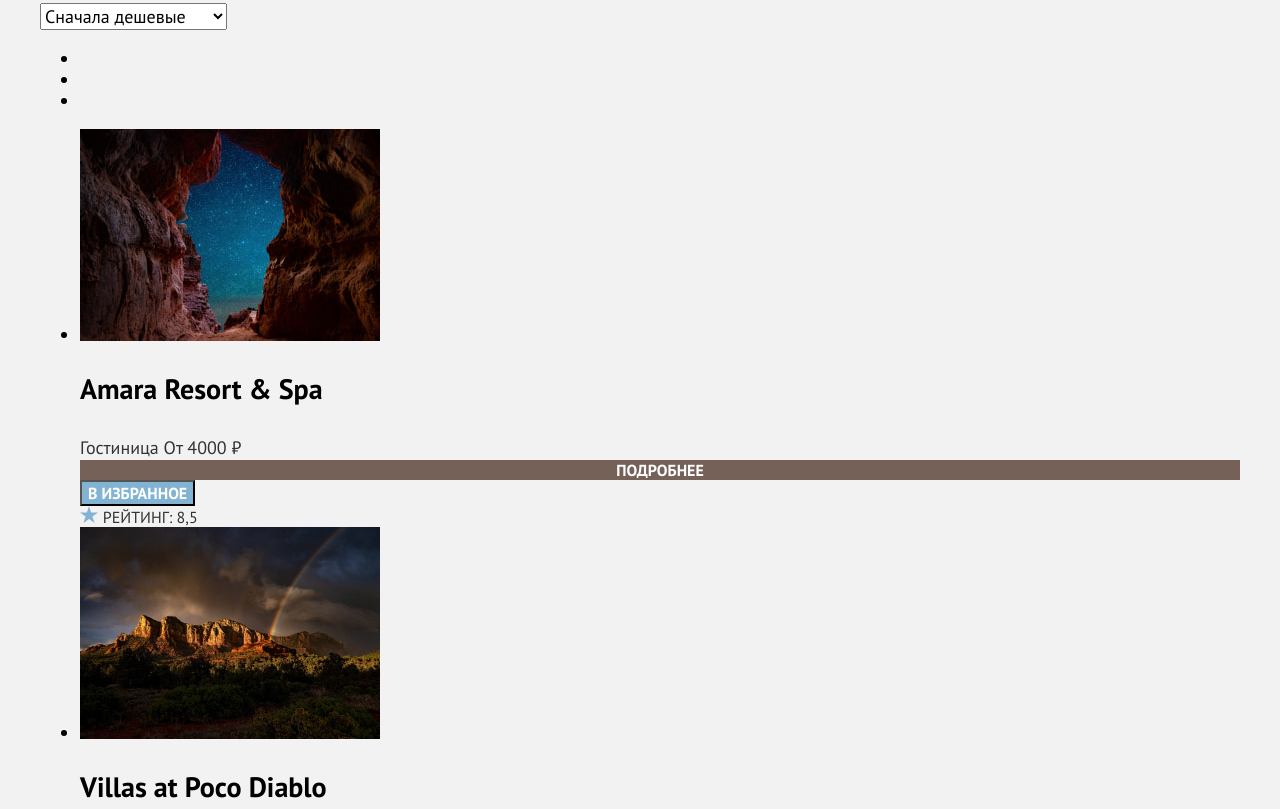
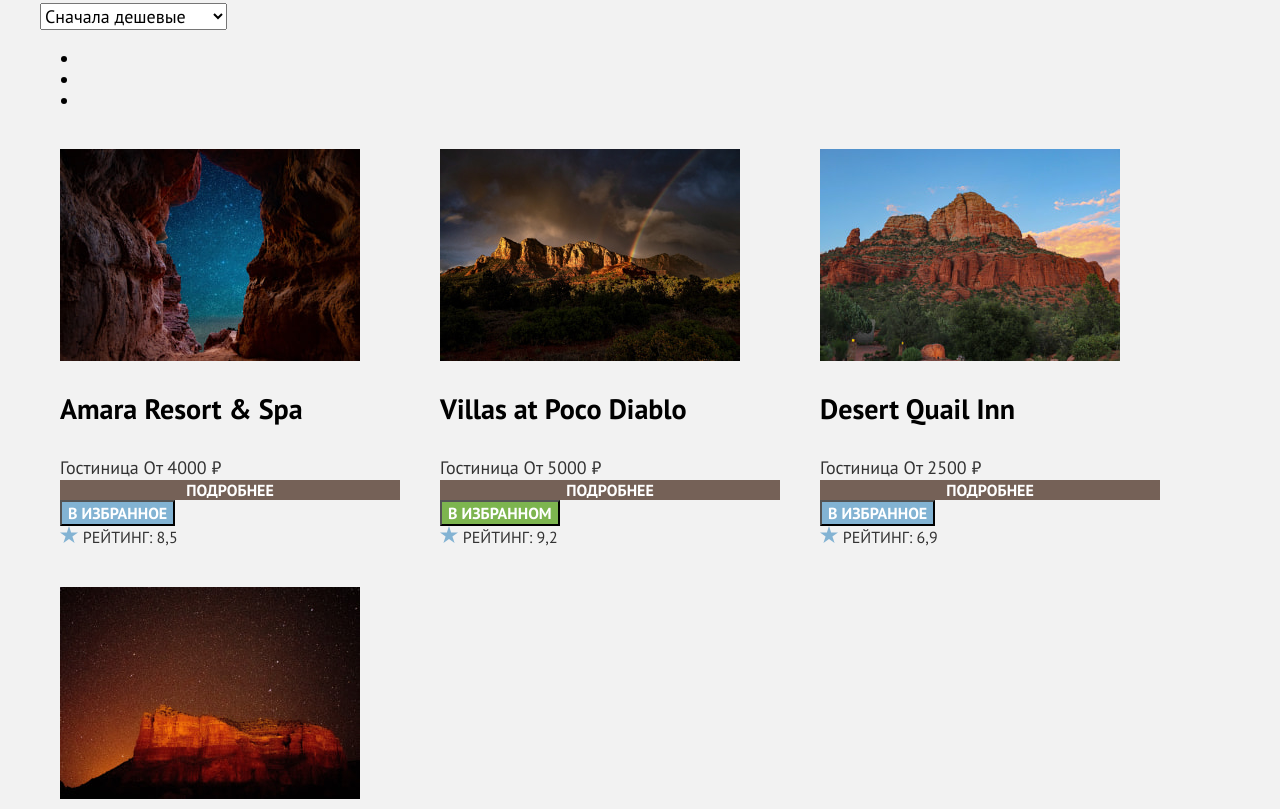
Before and after one commit to htmlacademy-htmlcss/2095675-sedona-36, a plain HTML site: page catalog.html in a window 1280 px wide. Shown: the part 451-1260 px from the top of the page. Drawn offline with Linux system fonts and the light colour scheme.

Commit message:
Добавляет сетку каталога

```diff
--- a/catalog.html
+++ b/catalog.html
@@ -203,7 +203,7 @@
               <span class="product-card-rating">Рейтинг: 9,2</span>
             </li>
 
-            <li class="product-card-image-item">
+            <li class="product-card-item">
               <a class="product-card-image-link" href="#">
                 <img class="product-card-image" src="image/content-image/hotel-3.jpg" width="300" height="212"
                   alt="Скалы и голубое небо.">
--- a/styles/styles.css
+++ b/styles/styles.css
@@ -418,6 +418,19 @@
 
 /* product-card */
 
+.product-card-list {
+  display: flex;
+  flex-wrap: wrap;
+  list-style-type: none;
+  margin: 0;
+  padding: 0;
+}
+
+.product-card-item {
+  width: 340px;
+  padding: 20px;
+}
+
 .product-card-title-link {
   color: #000000;
   font-weight: 700;
```
